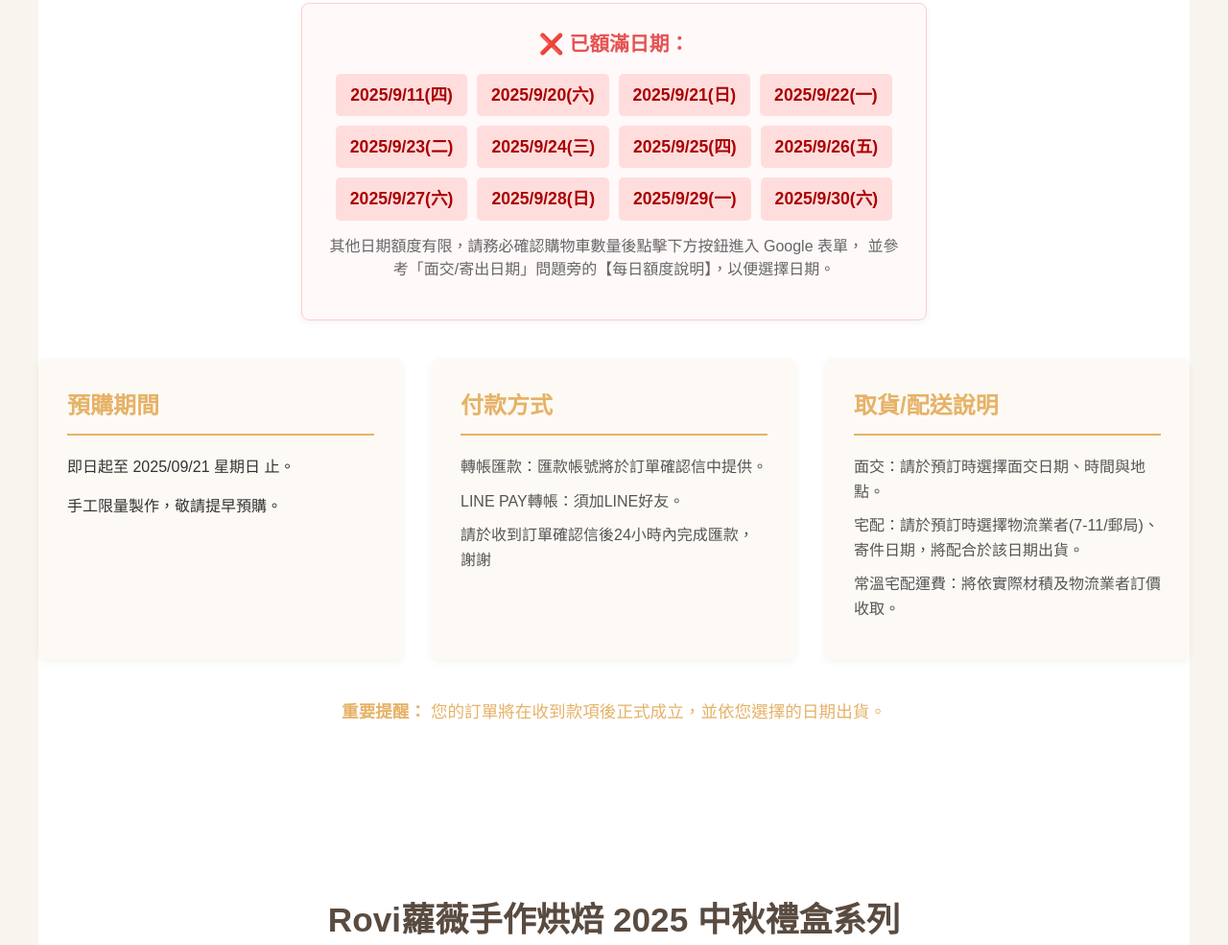
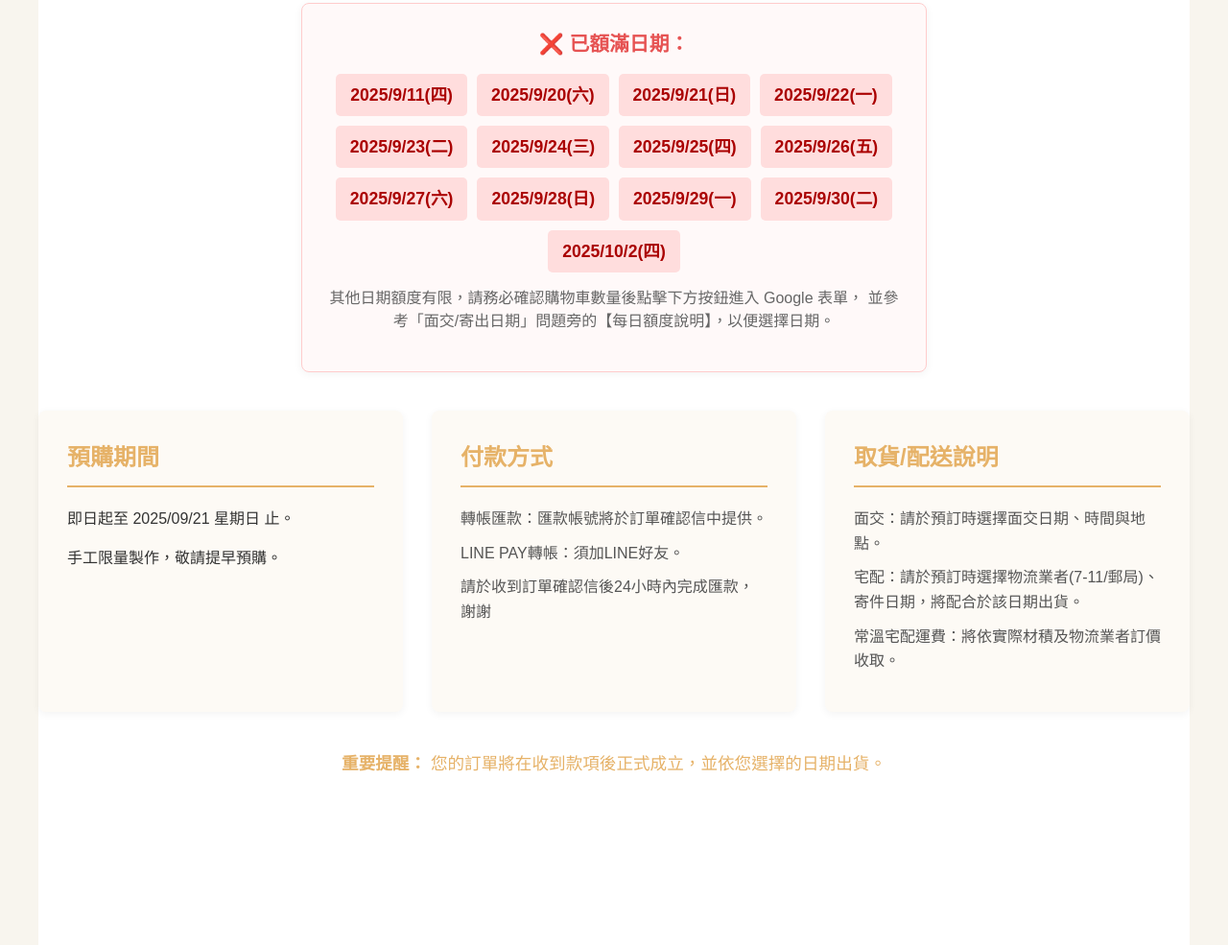
Before and after one commit to Rovihandmade/2025_mooncake_order, a plain HTML site: page index.html in a window 1280 px wide. Shown: the part 2537-3522 px from the top of the page at 96% size. Drawn offline with Linux system fonts and the light colour scheme.

Commit message:
Update index.html

```diff
--- a/index.html
+++ b/index.html
@@ -891,7 +891,8 @@ footer a:hover {
                     <li>2025/9/27(六) </li>
                     <li>2025/9/28(日) </li>
                     <li>2025/9/29(一) </li>
-                    <li>2025/9/30(六) </li>
+                    <li>2025/9/30(二) </li>
+                    <li>2025/10/2(四) </li>
                     <!-- 您需要手動更新這裡，添加已額滿的日期 -->
                     <!-- 例如：<li>9/10 (三) - 額滿</li> -->
                 </ul>
```
